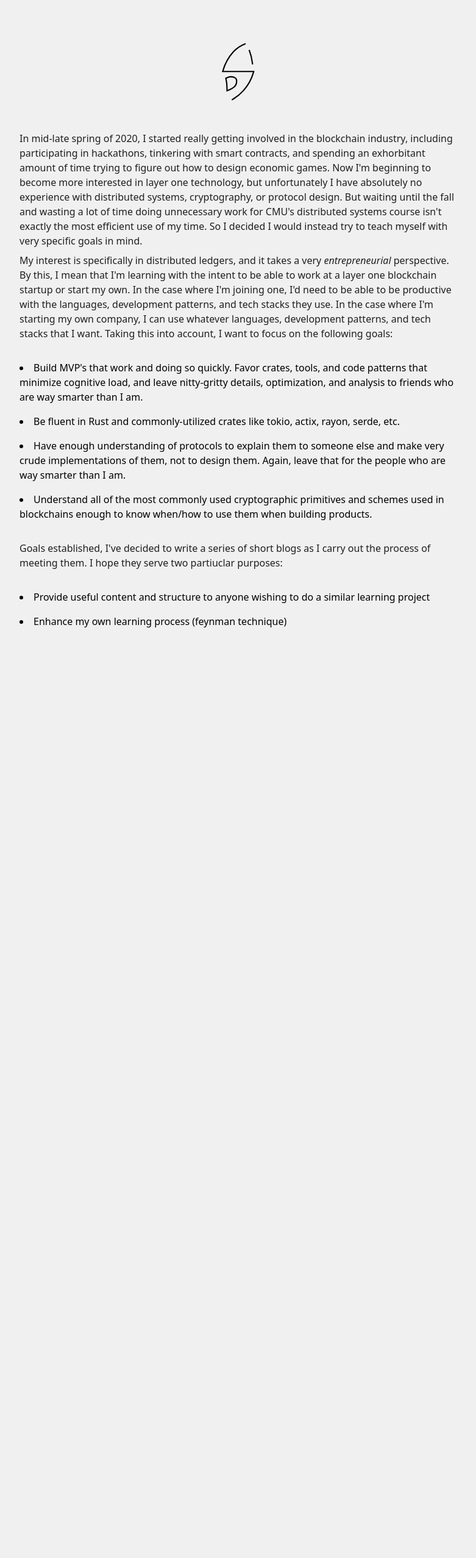
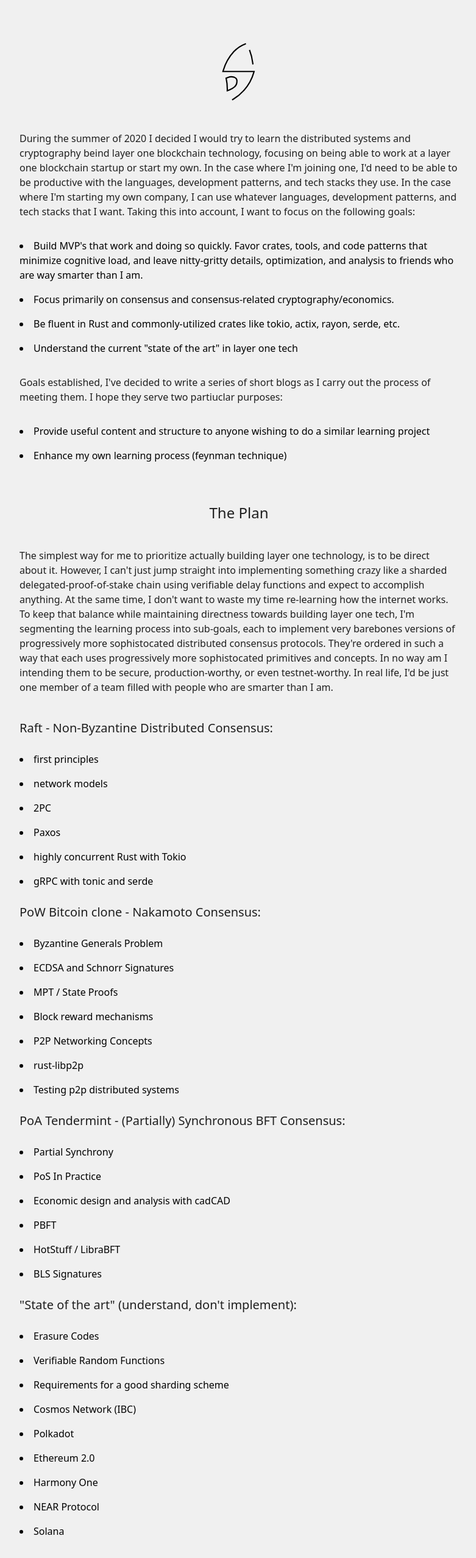
Before and after one commit to Sladuca/sladuca-website, a Next.js app: page /learning_layer_one in a window 1280 px wide. Shown: the part 185-2740 px from the top of the page at 61% size, without its empty margins (248-1029 px from the left). Before the commit the page ends 1320 px from the top, so only its background shows below. Built offline with nearby package versions, Linux system fonts and the light colour scheme.

Commit message:
finish outlining LL1 plan

```diff
--- a/pages/_app.tsx
+++ b/pages/_app.tsx
@@ -1,5 +1,5 @@
 import '../styles/index.css';
 
 export default function MyApp({ Component, pageProps }) {
-  return <Component {...pageProps} />;
+  return <Component {...pageProps}/>;
 }
--- a/pages/learning_layer_one.tsx
+++ b/pages/learning_layer_one.tsx
@@ -8,31 +8,85 @@
           <h1>Learning Layer One</h1>
         </div>
         <div className="flex justify-center">
-          <img src="/monogram.svg" className="h-32"/>
+          <object data="/monogram.svg" className="h-32" type="image/svg+xml">
+            <img src="/monogram.svg"/>
+          </object>
         </div>
         <div className="flex justify-center">
           <div className="max-w-sm overflow-hidden md:max-w-lg lg:max-w-3xl">
             <div className="grid grid-cols-1 gap-2 px-6 py-4">
               <p>
-                In mid-late spring of 2020, I started really getting involved in the blockchain industry, including participating in hackathons, tinkering with smart contracts, and spending an exhorbitant amount of time trying to figure out how to design economic games. Now I'm beginning to become more interested in layer one technology, but unfortunately I have absolutely no experience with distributed systems, cryptography, or protocol design. But waiting until the fall and wasting a lot of time doing unnecessary work for CMU's distributed systems course isn't exactly the most efficient use of my time. So I decided I would instead try to teach myself with very specific goals in mind.
+                During the summer of 2020 I decided I would try to learn the distributed systems and cryptography beind layer one blockchain technology, focusing on
+                being able to work at a layer one blockchain startup or start my own. In the case where I'm joining one, I'd need to be able to be productive with the languages, development
+                patterns, and tech stacks they use. In the case where I'm starting my own company, I can use whatever languages, development patterns, and tech stacks that I want. Taking
+                this into account, I want to focus on the following goals:
               </p>
-              <p>
-                My interest is specifically in distributed ledgers, and it takes a very <em>entrepreneurial</em> perspective. By this, I mean that I'm learning with the intent to be able to work at a layer one blockchain startup or start my own. In the case where I'm joining one, I'd need to be able to be productive with the languages, development patterns, and tech stacks they use.
-                In the case where I'm starting my own company, I can use whatever languages, development patterns, and tech stacks that I want. Taking this into account, I want to focus on the following goals:
-              </p>
-              <ul className="py-4 list-disc list-inside">
-                <li className="py-2">Build MVP's that work and doing so quickly. Favor crates, tools, and code patterns that minimize cognitive load, and leave nitty-gritty details, optimization, and analysis to friends who are way smarter than I am.</li>
-                <li className="py-2">Be fluent in Rust and commonly-utilized crates like tokio, actix, rayon, serde, etc.</li>
-                <li className="py-2">Have enough understanding of protocols to explain them to someone else and make very crude implementations of them, not to design them. Again, leave that for the people who are way smarter than I am.</li>
-                <li className="py-2">Understand all of the most commonly used cryptographic primitives and schemes used in blockchains enough to know when/how to use them when building products.</li>
+              <ul>
+                <li>Build MVP's that work and doing so quickly. Favor crates, tools, and code patterns that minimize cognitive load, and leave nitty-gritty details, optimization, and analysis to friends who are way smarter than I am.</li>
+                <li>Focus primarily on consensus and consensus-related cryptography/economics.</li>
+                <li>Be fluent in Rust and commonly-utilized crates like tokio, actix, rayon, serde, etc.</li>
+                <li>Understand the current "state of the art" in layer one tech</li>
               </ul>
               <p>
                 Goals established, I've decided to write a series of short blogs as I carry out the process of meeting them. I hope they serve two partiuclar purposes:
               </p>
-              <ul className="py-4 list-disc list-inside">
-                <li className="py-2">Provide useful content and structure to anyone wishing to do a similar learning project</li>
-                <li className="py-2">Enhance my own learning process (feynman technique)</li>
+              <ul>
+                <li>Provide useful content and structure to anyone wishing to do a similar learning project</li>
+                <li>Enhance my own learning process (feynman technique)</li>
               </ul>
+              <div className="flex justify-center py-8 text-3xl lg:font-thin lg:text-6xl">
+                <h2>The Plan</h2>
+              </div>
+              <p>
+                The simplest way for me to prioritize actually building layer one technology, is to be direct about it. However, I can't just jump straight into
+                implementing something crazy like a sharded delegated-proof-of-stake chain using verifiable delay functions and expect to accomplish anything. At the same
+                time, I don't want to waste my time re-learning how the internet works. To keep that balance while maintaining directness towards building layer one tech,
+                I'm segmenting the learning process into sub-goals, each to implement very barebones versions of progressively more sophistocated distributed consensus protocols.
+                They're ordered in such a way that each uses progressively more sophistocated primitives and concepts. In no way am I intending them to be secure, production-worthy,
+                or even testnet-worthy. In real life, I'd be just one member of a team filled with people who are smarter than I am.
+              </p>
+              <div className="py-8">
+                <h6>Raft - Non-Byzantine Distributed Consensus:</h6>
+                <ul>
+                  <li>first principles</li>
+                  <li>network models</li>
+                  <li>2PC</li>
+                  <li>Paxos</li>
+                  <li>highly concurrent Rust with Tokio</li>
+                  <li>gRPC with tonic and serde</li>
+                </ul>
+                <h6>PoW Bitcoin clone - Nakamoto Consensus:</h6>
+                <ul>
+                  <li>Byzantine Generals Problem</li>
+                  <li>ECDSA and Schnorr Signatures</li>
+                  <li>MPT / State Proofs</li>
+                  <li>Block reward mechanisms</li>
+                  <li>P2P Networking Concepts</li>
+                  <li>rust-libp2p</li>
+                  <li>Testing p2p distributed systems</li>
+                </ul>
+                <h6>PoA Tendermint - (Partially) Synchronous BFT Consensus:</h6>
+                <ul>
+                  <li>Partial Synchrony</li>
+                  <li>PoS In Practice</li>
+                  <li>Economic design and analysis with cadCAD</li>
+                  <li>PBFT</li>
+                  <li>HotStuff / LibraBFT</li>
+                  <li>BLS Signatures</li>
+                </ul>
+                <h6>"State of the art" (understand, don't implement):</h6>
+                <ul>
+                  <li>Erasure Codes</li>
+                  <li>Verifiable Random Functions</li>
+                  <li>Requirements for a good sharding scheme</li>
+                  <li>Cosmos Network (IBC)</li>
+                  <li>Polkadot</li>
+                  <li>Ethereum 2.0</li>
+                  <li>Harmony One</li>
+                  <li>NEAR Protocol</li>
+                  <li>Solana</li>
+                </ul>
+              </div>
             </div>
           </div>
         </div>
```
